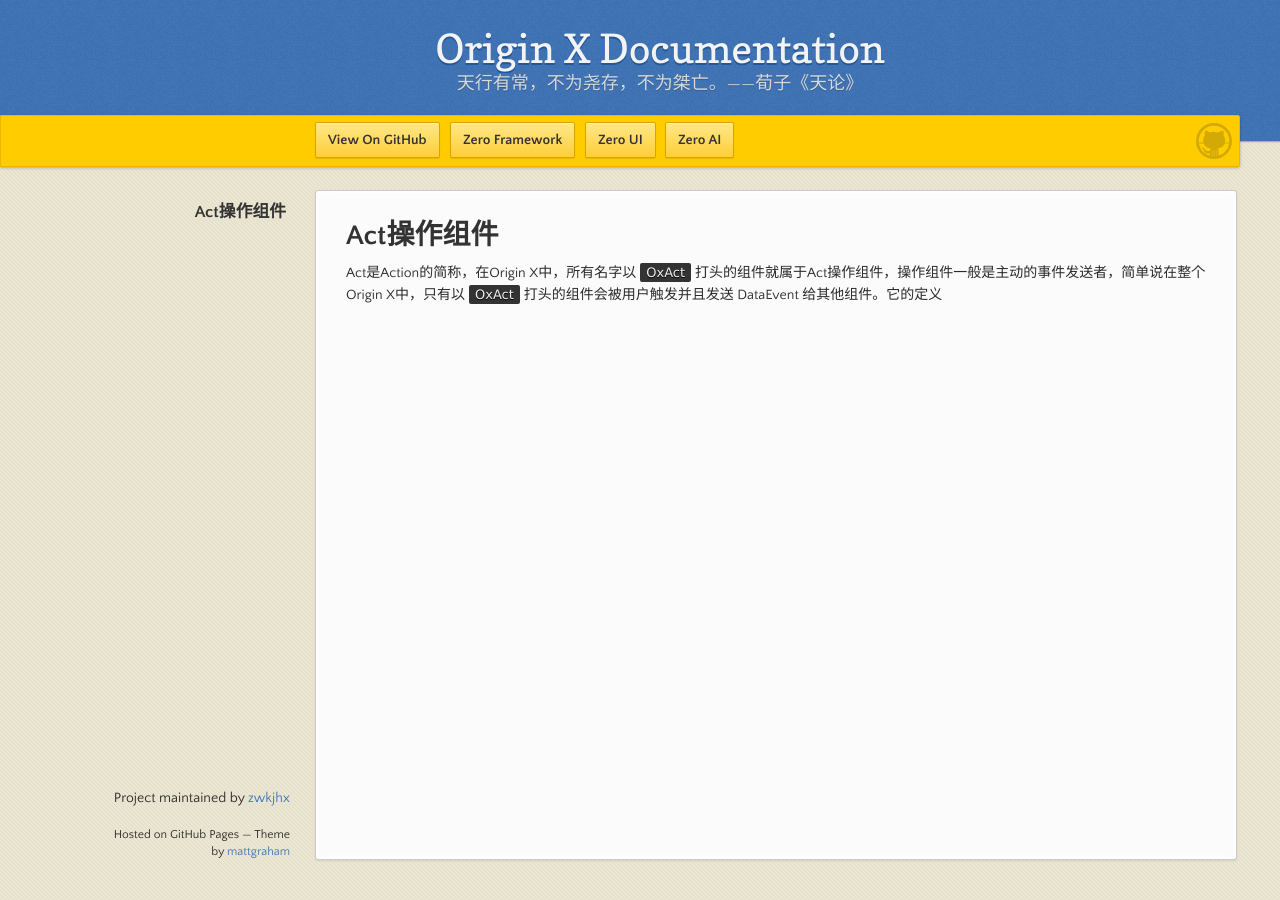
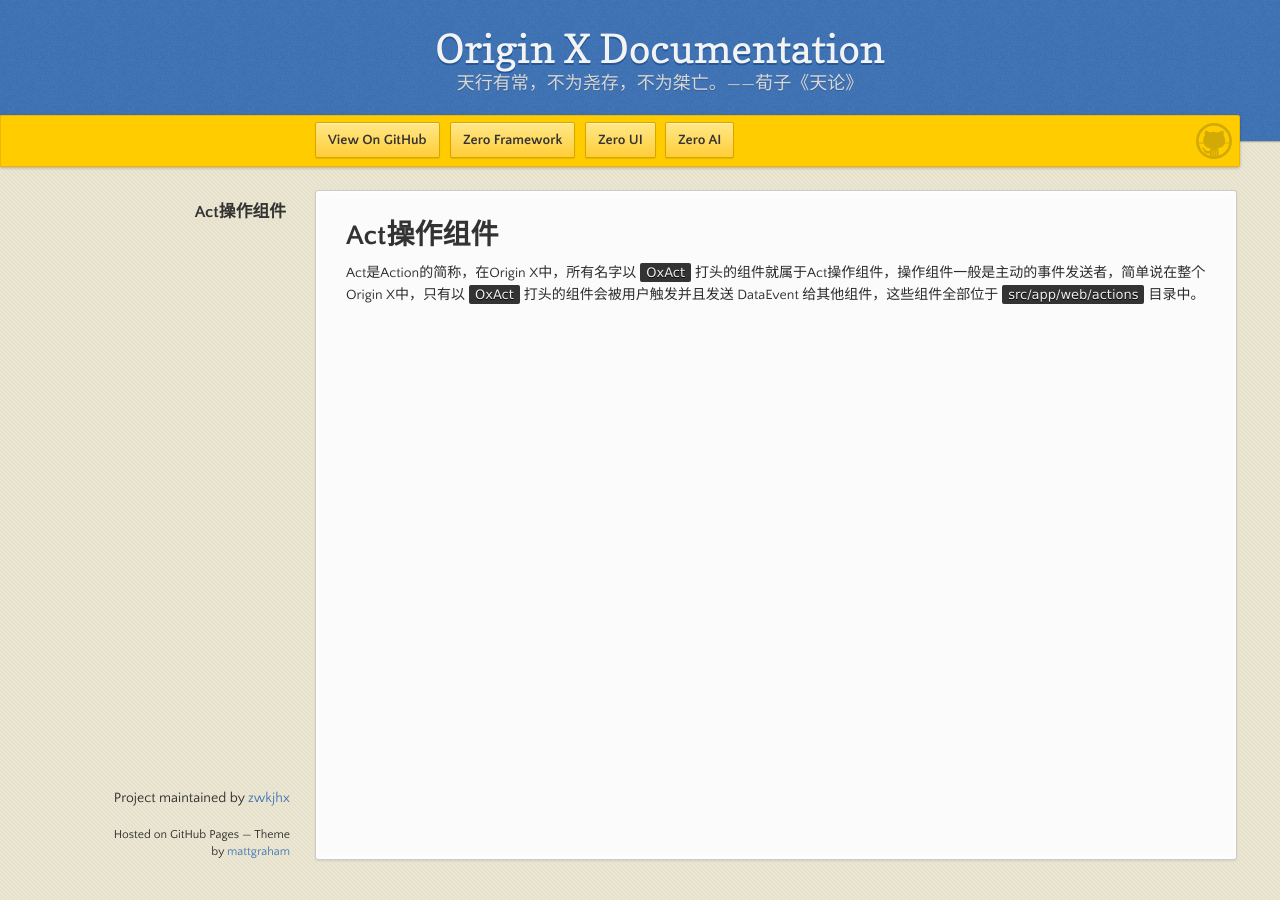
Before and after one commit to zwkjhx/ox-doc, a Jekyll site: the page built from specification/3-origin-xgui-fan/spo-013-actcao-zuo-zu-jian.md, in a window 1280 px wide. Built offline with Jekyll 4.4.1, drawn with Linux system fonts in a browser that asks for light colours; our own code applies the rules of GitHub Pages for plain Markdown files.

Commit message:
Updates specification/3-origin-xgui-fan/spo-013-actcao-zuo-zu-jian.md
Auto commit by GitBook Editor

```diff
--- a/specification/3-origin-xgui-fan/spo-013-actcao-zuo-zu-jian.md
+++ b/specification/3-origin-xgui-fan/spo-013-actcao-zuo-zu-jian.md
@@ -1,3 +1,3 @@
 # Act操作组件
 
-Act是Action的简称，在Origin X中，所有名字以`OxAct`打头的组件就属于Act操作组件，操作组件一般是主动的事件发送者，简单说在整个Origin X中，只有以`OxAct`打头的组件会被用户触发并且发送 DataEvent 给其他组件。它的定义
+Act是Action的简称，在Origin X中，所有名字以`OxAct`打头的组件就属于Act操作组件，操作组件一般是主动的事件发送者，简单说在整个Origin X中，只有以`OxAct`打头的组件会被用户触发并且发送 DataEvent 给其他组件，这些组件全部位于`src/app/web/actions`目录中。
```
